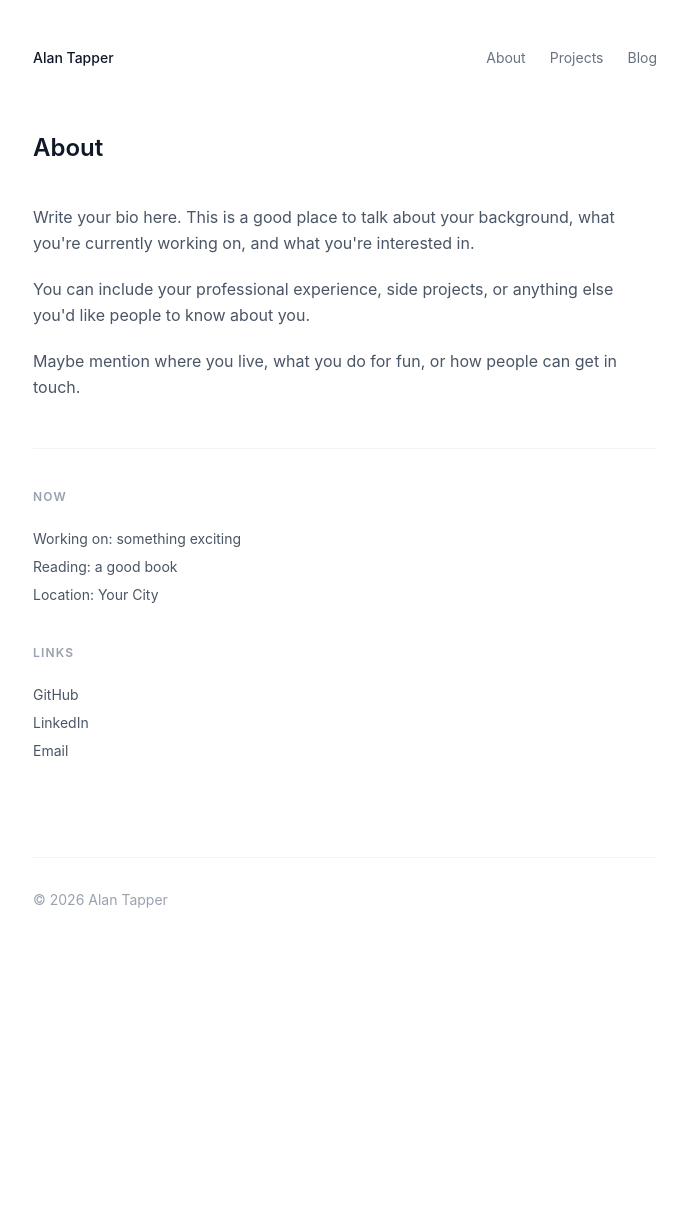
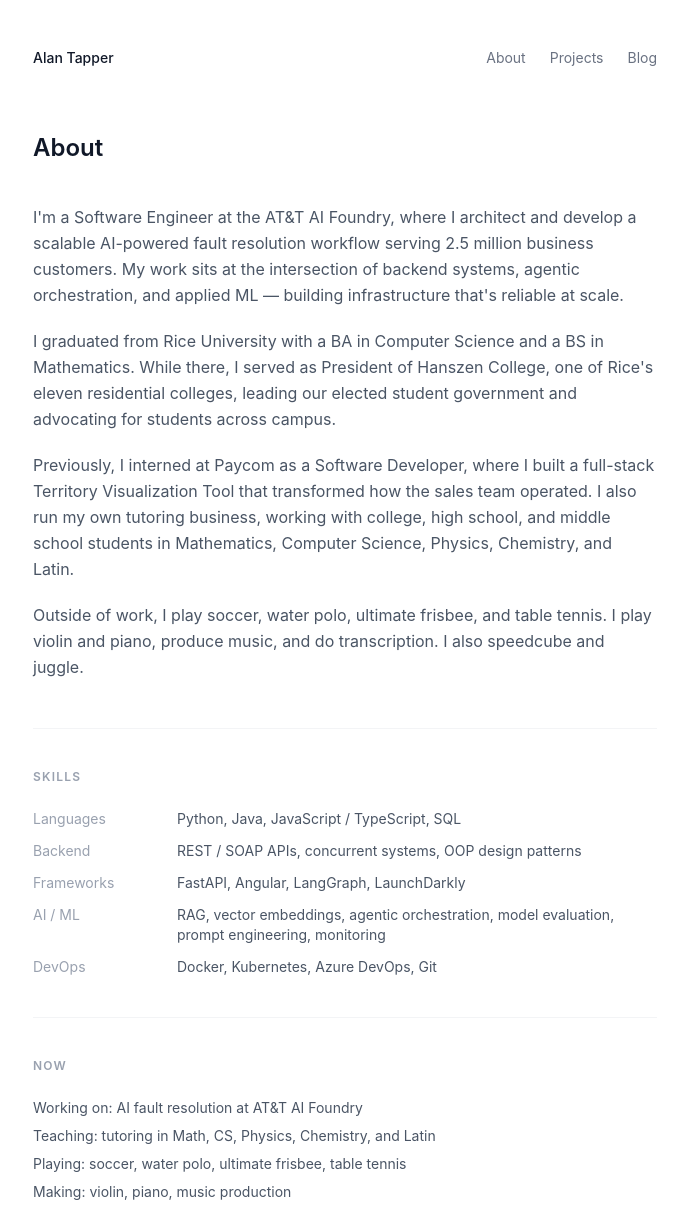
Before and after one commit to alan-tapper/personal-site, an Astro site: page /about in a window 1280 px wide. Shown: the top 1205 px of the page, without its empty margins (295-982 px from the left). Before the commit the page ends 958 px from the top, so only its background shows below. Built offline with nearby package versions, Linux system fonts and the light colour scheme; Astro itself is replaced by a stand-in of ours.

Commit message:
Add bio, skills, and personal info to homepage and about page
Co-Authored-By: Claude Sonnet 4.6 <noreply@anthropic.com>

```diff
--- a/src/pages/about.astro
+++ b/src/pages/about.astro
@@ -7,25 +7,61 @@ import Base from '../layouts/Base.astro';
 
   <div class="prose prose-gray max-w-none space-y-6 text-gray-600 leading-relaxed">
     <p>
-      Write your bio here. This is a good place to talk about your background,
-      what you're currently working on, and what you're interested in.
+      I'm a Software Engineer at the AT&T AI Foundry, where I architect and develop a scalable
+      AI-powered fault resolution workflow serving 2.5 million business customers. My work sits
+      at the intersection of backend systems, agentic orchestration, and applied ML — building
+      infrastructure that's reliable at scale.
     </p>
     <p>
-      You can include your professional experience, side projects, or anything
-      else you'd like people to know about you.
+      I graduated from Rice University with a BA in Computer Science and a BS in Mathematics.
+      While there, I served as President of Hanszen College, one of Rice's eleven residential
+      colleges, leading our elected student government and advocating for students across campus.
     </p>
     <p>
-      Maybe mention where you live, what you do for fun, or how people can
-      get in touch.
+      Previously, I interned at Paycom as a Software Developer, where I built a full-stack
+      Territory Visualization Tool that transformed how the sales team operated. I also run my
+      own tutoring business, working with college, high school, and middle school students in
+      Mathematics, Computer Science, Physics, Chemistry, and Latin.
+    </p>
+    <p>
+      Outside of work, I play soccer, water polo, ultimate frisbee, and table tennis. I play
+      violin and piano, produce music, and do transcription. I also speedcube and juggle.
     </p>
   </div>
 
   <div class="mt-12 border-t border-gray-100 pt-10">
+    <h2 class="text-xs font-semibold uppercase tracking-widest text-gray-400 mb-6">Skills</h2>
+    <dl class="space-y-3 text-sm text-gray-600">
+      <div class="flex gap-4">
+        <dt class="w-32 shrink-0 text-gray-400">Languages</dt>
+        <dd>Python, Java, JavaScript / TypeScript, SQL</dd>
+      </div>
+      <div class="flex gap-4">
+        <dt class="w-32 shrink-0 text-gray-400">Backend</dt>
+        <dd>REST / SOAP APIs, concurrent systems, OOP design patterns</dd>
+      </div>
+      <div class="flex gap-4">
+        <dt class="w-32 shrink-0 text-gray-400">Frameworks</dt>
+        <dd>FastAPI, Angular, LangGraph, LaunchDarkly</dd>
+      </div>
+      <div class="flex gap-4">
+        <dt class="w-32 shrink-0 text-gray-400">AI / ML</dt>
+        <dd>RAG, vector embeddings, agentic orchestration, model evaluation, prompt engineering, monitoring</dd>
+      </div>
+      <div class="flex gap-4">
+        <dt class="w-32 shrink-0 text-gray-400">DevOps</dt>
+        <dd>Docker, Kubernetes, Azure DevOps, Git</dd>
+      </div>
+    </dl>
+  </div>
+
+  <div class="mt-10 border-t border-gray-100 pt-10">
     <h2 class="text-xs font-semibold uppercase tracking-widest text-gray-400 mb-6">Now</h2>
     <ul class="space-y-2 text-sm text-gray-600">
-      <li>Working on: something exciting</li>
-      <li>Reading: a good book</li>
-      <li>Location: Your City</li>
+      <li>Working on: AI fault resolution at AT&T AI Foundry</li>
+      <li>Teaching: tutoring in Math, CS, Physics, Chemistry, and Latin</li>
+      <li>Playing: soccer, water polo, ultimate frisbee, table tennis</li>
+      <li>Making: violin, piano, music production</li>
     </ul>
   </div>
 
--- a/src/pages/index.astro
+++ b/src/pages/index.astro
@@ -13,8 +13,7 @@ const featured = await getCollection('projects', ({ data }) => data.featured);
   <section class="mb-20">
     <h1 class="text-2xl font-semibold mb-3">Alan Tapper</h1>
     <p class="text-gray-600 leading-relaxed max-w-prose">
-      A short bio or tagline goes here. What you work on, what you care about,
-      and where you're based. Keep it to two or three sentences.
+      Software Engineer at the AT&T AI Foundry, architecting AI-powered workflows for millions of business customers. Rice University graduate in Computer Science and Mathematics. Passionate about building things that matter — in code, on the field, and in the classroom.
     </p>
     <div class="mt-6 flex gap-4 text-sm">
       <a href="https://github.com/alan-tapper" class="text-gray-500 hover:text-gray-900 transition-colors">GitHub</a>
```
